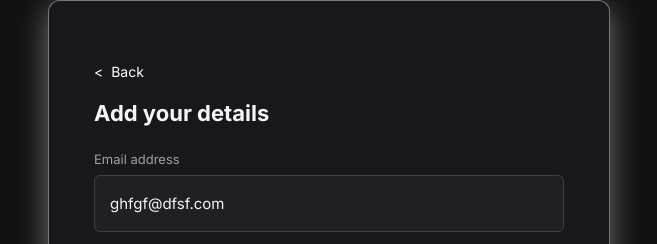
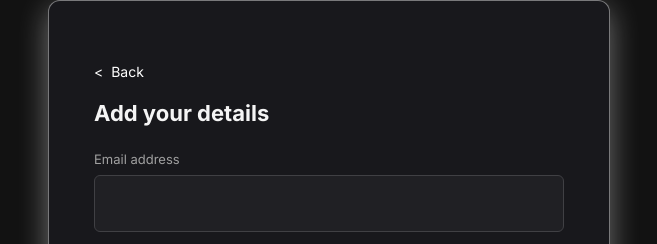
Before and after one commit to KristianV17/MyLoginPage, a plain HTML site: page registracija.html in a window 1280 px wide. Shown: the top 244 px of the page, without its empty margins (311-968 px from the left). Drawn offline with Linux system fonts and the light colour scheme.

Commit message:
Update registracija.html

```diff
--- a/registracija.html
+++ b/registracija.html
@@ -67,7 +67,7 @@
 
             <div class="ohisje-vnosa">
                 <label class="oznaka">Email address</label>
-                <input type="email" value="ghfgf@dfsf.com">
+                <input type="email" value="">
             </div>
 
             <div class="dva-stolpca">
```
